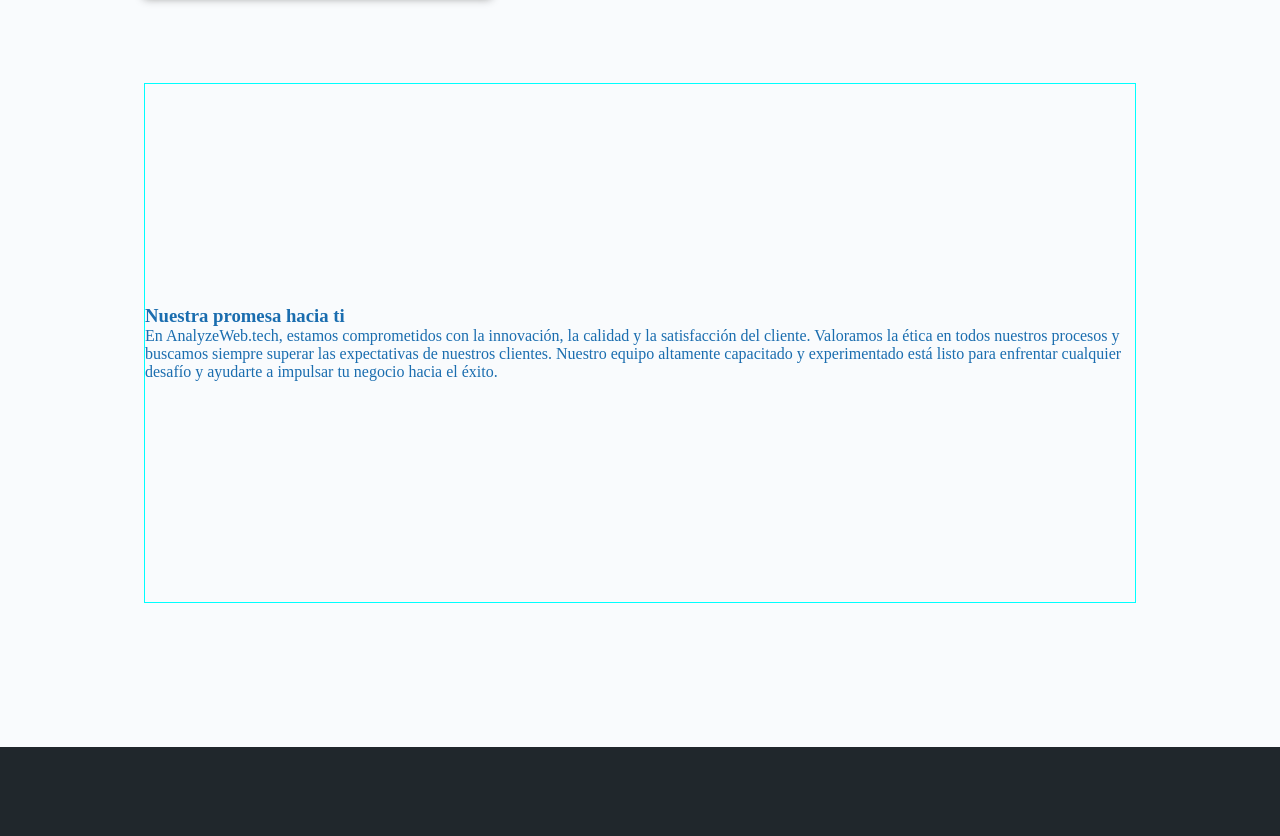
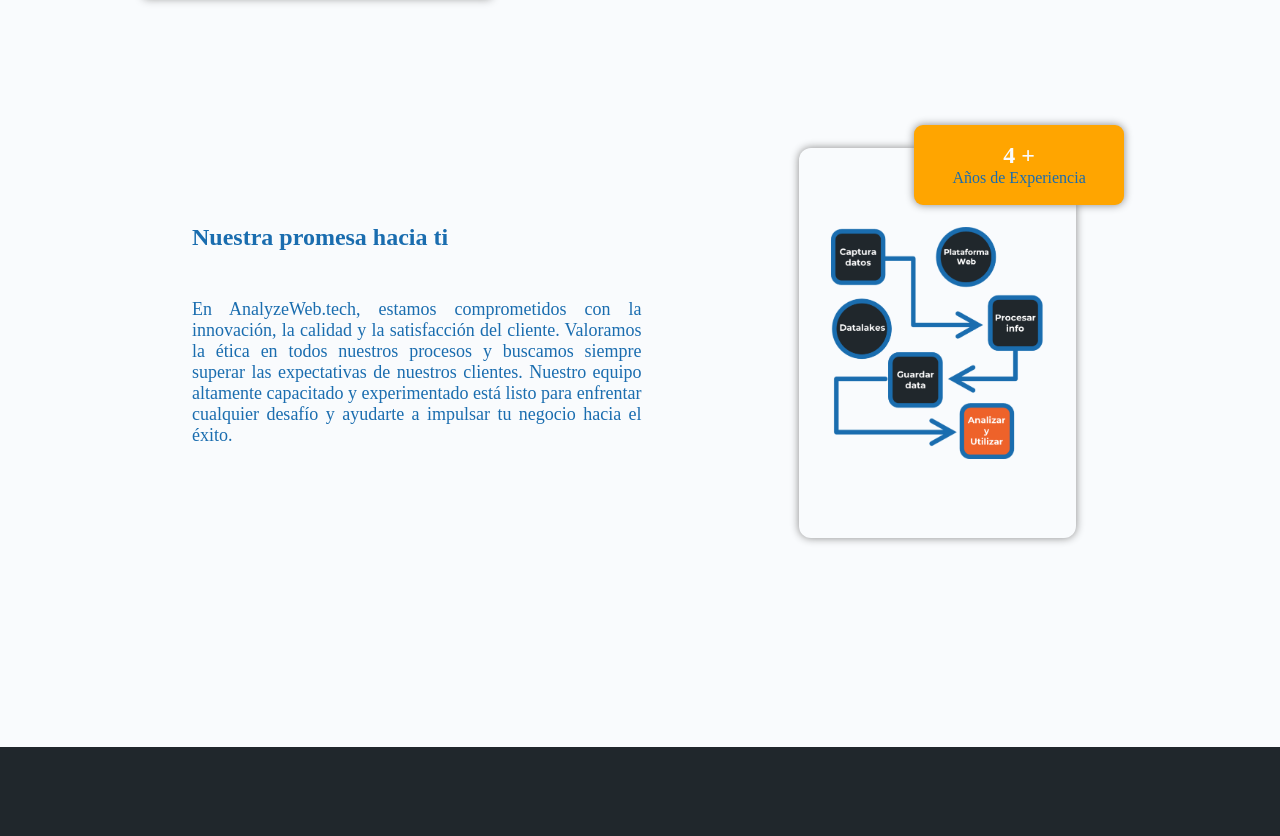
Before and after one commit to RandomAlien3096/analyzeweb, a React (Create React App) app: page /UsPg in a window 1280 px wide. Shown: the part 1317-2153 px from the top of the page. Built offline with nearby package versions, Linux system fonts and the light colour scheme.

Commit message:
desktopview finished on usPg

```diff
--- a/src/pages/usPg/UsPg.jsx
+++ b/src/pages/usPg/UsPg.jsx
@@ -109,8 +109,16 @@ function UsPg() {
                             desafío y ayudarte a impulsar tu negocio hacia el éxito.
                         </p>
                     </div>
-                    <div className = 'analyzeweb__usPg-content_promise-grpah'>
-                        <img />
+                    <div className = 'analyzeweb__usPg-content_promise-graph'>
+                        <div id = 'promise_text'>
+                            <h3>4 +</h3>
+                            <p>Años de Experiencia</p>
+                        </div>
+                        <img
+                            src = {graph_flow}
+                            id = 'promise_graph'
+                            alt = 'data goverment flow and pipeline'
+                        />
                     </div>
                 </div>
             </div>
--- a/src/pages/usPg/usPg.css
+++ b/src/pages/usPg/usPg.css
@@ -242,5 +242,59 @@
     justify-content: space-between;
     align-items: center;
     height: 65vh;
-    border: 1px solid cyan;
 }
+
+.analyzeweb__usPg-content_promise-text{
+    display: flex;
+    flex-direction: column;
+    width: 55%;
+    padding: 6vmin;
+    padding-right: 6vmin;
+}
+.analyzeweb__usPg-content_promise-text h3{
+    font-size: 24px;
+    padding-bottom: 3rem;
+}
+.analyzeweb__usPg-content_promise-text p{
+    font-size: 18px;
+    text-align: justify;
+    padding-bottom: 1rem;
+}
+.analyzeweb__usPg-content_promise-graph{
+    position: relative;
+    display: flex;
+    flex-direction: column;
+    justify-content: center;
+    align-items: center;
+    width: 40%;
+    height: 100%;
+}
+.analyzeweb__usPg-content_promise-graph > #promise_graph{
+    display: flex;
+    padding: 2rem;
+    width: 70%;
+    height: 75%;
+    object-fit: contain;
+    border-radius: 12px;
+    box-shadow: 0 0 9px #888888;
+}
+
+.analyzeweb__usPg-content_promise-graph > #promise_text{
+    position: absolute;
+    right: 3%;
+    top: 8%;
+    display: flex;
+    flex-direction: column;
+    justify-content: center;
+    align-items: center;
+    width: 210px;
+    height: 80px;
+    border-radius: 9px;
+    background-color: orange;
+    box-shadow: 0 0 9px #888888;
+}
+.analyzeweb__usPg-content_promise-graph > #promise_text h3{
+    font-size: 24px;
+    color: #F9FBFD;
+    text-align: center;
+}
```
